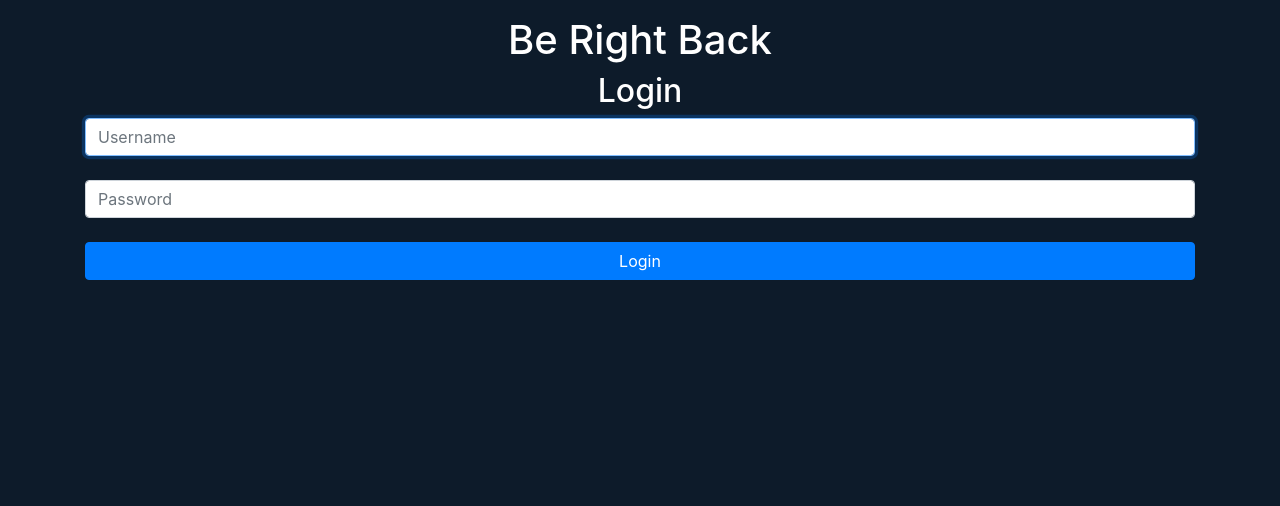
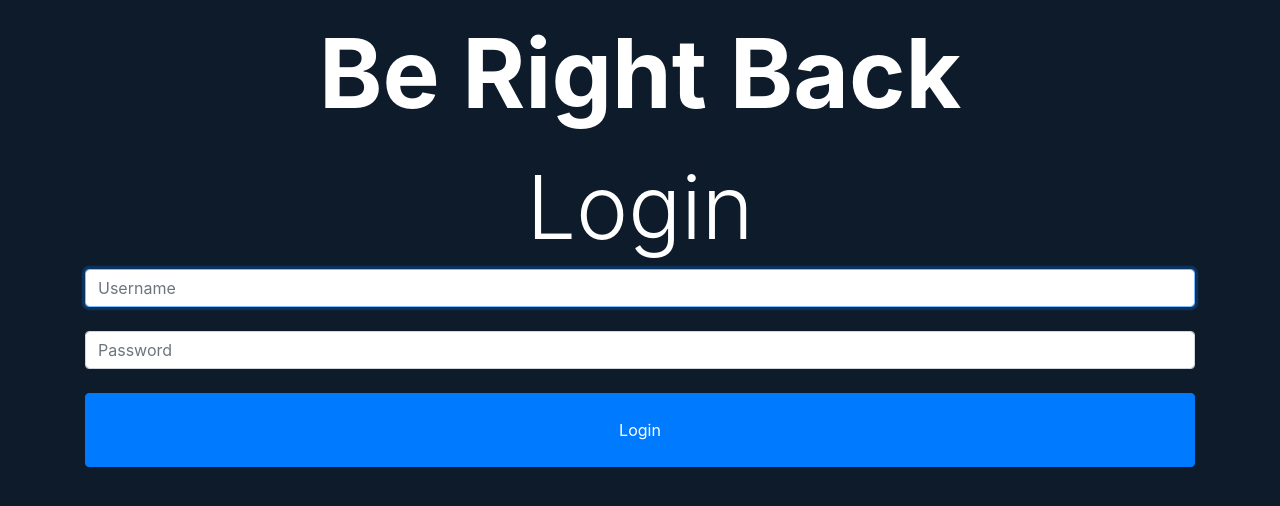
Before and after one commit to hyddeos/Be-Right-Back, a Django app: page /login/ in a window 1280 px wide. Shown: the top 506 px of the page. Run offline with Django 4.2, Linux system fonts and the light colour scheme; parts of the project's set-up code (start-up, migrations or seed data) failed here and were passed over; some libraries are stand-ins or nearby versions.

Commit message:
sampler css fixes and db fixes

```diff
--- a/brb/templates/brb/layout.html
+++ b/brb/templates/brb/layout.html
@@ -8,7 +8,7 @@
 
     <body style="background-color:#0d1b2a;" class="mh-100 text-white mt-3 text-center">
         <div class="container-fluid">
-            <h1>Be Right Back</h1>
+            <h1 class="display-1 font-weight-bold">Be Right Back</h1>
             {% block body %}
             {% endblock %}
         </div>
--- a/brb/templates/brb/login.html
+++ b/brb/templates/brb/login.html
@@ -1,11 +1,8 @@
 {% extends "brb/layout.html" %}
 
 {% block body %}
-<div class="container-xl    ">
-    <h2>Login</h2>
-    {% if message %}
-        <div>{{ message }}</div>
-    {% endif %}
+<div class="container-xl mt-4">
+    <h2 class="display-2 ">Login</h2>
     <div class="row justify-content-center">
         <div class="container-xl">
             <form action="{% url 'login' %}" method="post">
@@ -16,7 +13,10 @@
                 <div class="form-outline mb-4">
                     <input class="form-control" type="password" name="password" placeholder="Password">
                 </div>
-                <input class="btn btn-primary btn-block" type="submit" value="Login">
+                {% if message %}
+                <div><h4 class="display-5 p-2 text-danger">{{ message }}</h4></div>
+            {% endif %}
+                <input class="btn btn-primary btn-block p-4" type="submit" value="Login">
             </form>
         </div>
     </div>
--- a/brb/views.py
+++ b/brb/views.py
@@ -17,7 +17,8 @@
 # Create your views here.
 def index(request):
 
-    data = Away.objects.all()[0]
+    data = Away.objects.first()
+    print("data", data)
     user = request.user
     current_time = timezone.localtime(timezone.now())
     # Check if there user has forgotten to remove Away-status
```
Also changed, not shown: brb/templates/brb/index.html (+6 -6 lines), db.sqlite3 (deleted).
